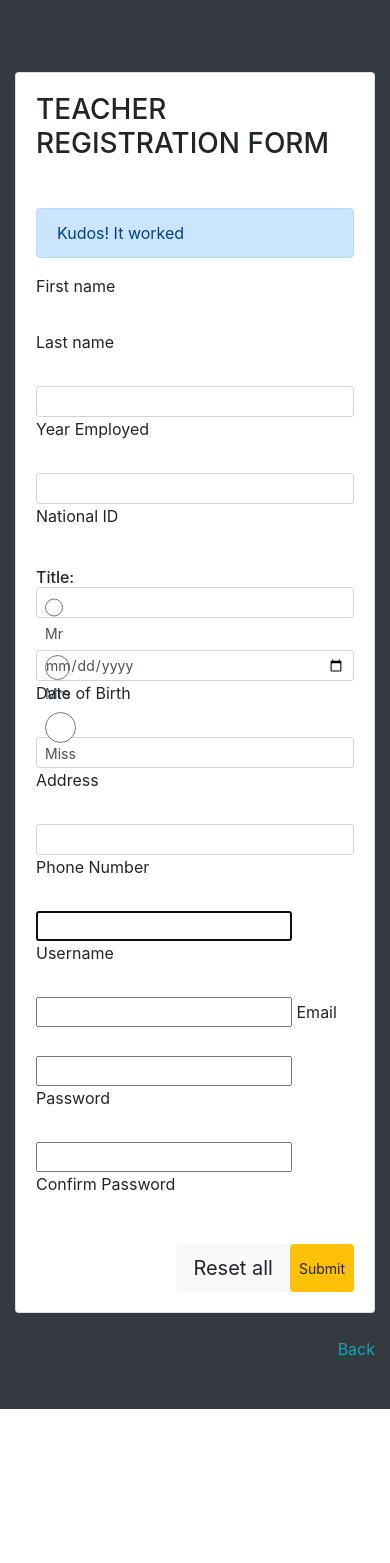
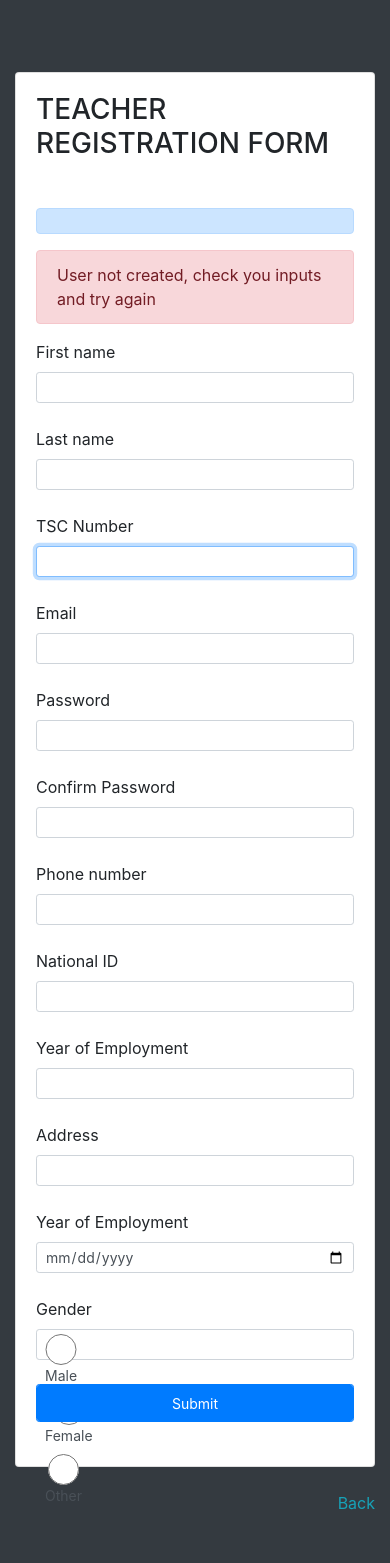
Before and after one commit to AllanG-4779/brian-django, a Django app: page /teacher/registration/ in a window 390 px wide. Before the commit the page ends 1409 px from the top, so only its background shows below. Run offline with Django 4.2, Linux system fonts and the light colour scheme; some libraries are stand-ins or nearby versions.

Commit message:
teacher done

```diff
--- a/base/forms.py
+++ b/base/forms.py
@@ -10,20 +10,23 @@ class SignupForm(UserCreationForm):
 
     class Meta:
         model = User
-        fields = [ "username",
-                  "email", "password1", "password2"]
+        fields = ['first_name', 'last_name', "username", "email", "password1", "password2"]
+    def __init__(self, *args, **kwargs):
+        super(SignupForm, self).__init__(*args, **kwargs)
+        for items in self.fields.values():
+            items.widget.attrs['class'] = "form-control form-control-sm flex"
 
 
 class TeacherCreationForm(ModelForm):
-    CHOICES = [("Mr", "Mr"), ("Mrs", "Mrs"), ("Miss", "Miss"), ]
-    tittle = forms.ChoiceField(
+    CHOICES = [("Male", "Male"), ("Female", "Female"), ("Other", "Other"), ]
+    gender = forms.ChoiceField(
         choices=CHOICES,  widget=forms.RadioSelect(),)
-    dateofbirth = forms.DateField(widget=forms.DateTimeInput(
+    dob = forms.DateField(widget=forms.DateTimeInput(
         attrs={"type": "date"}))
 
     class Meta:
         model = TeacherRegistration
-        fields = '__all__'
+        fields = ['gender', 'dob', 'year_employed', 'phone_number', 'national_id', 'address']
 
     def __init__(self, *args, **kwargs):
         super(TeacherCreationForm, self).__init__(*args, **kwargs)
--- a/base/templates/base/TeacherRegPage.html
+++ b/base/templates/base/TeacherRegPage.html
@@ -39,7 +39,14 @@
                     <h3 class="mb-5 text-uppercase">
                       Teacher registration form
                     </h3>
-                    <p class="alert alert-primary">{{success}}</p>
+                    <p class="alert alert-primary">
+                      <p class="alert alert-danger">{{success}}</p>
+                     {% if authError.non_field_errors %}
+                      <ul>
+                          {{ signup_form.field_errors.as_ul }}
+                      </ul>
+                      {% endif %}
+                    </p>
                     <form
                       method="POST"
                       action="{% url 'teacherregistration' %}"
@@ -48,18 +55,18 @@
                       <div class="row">
                         <div class="col-md-6 mb-4">
                           <div class="form-outline">
-                            {{auth_form.firstname}}
                             <label class="form-label" for="form3Example1m"
                               >First name</label
                             >
+                            {{auth_form.first_name}}
                           </div>
                         </div>
                         <div class="col-md-6 mb-4">
                           <div class="form-outline">
-                            {{auth_form.lastname}}
                             <label class="form-label" for="form3Example1n"
                               >Last name</label
                             >
+                            {{auth_form.last_name}}
                           </div>
                         </div>
                       </div>
@@ -67,36 +74,94 @@
                       <div class="row">
                         <div class="col-md-6 mb-4">
                           <div class="form-outline">
-                            {{teacher_creation.yearemployed}}
-                            <label class="form-label" for="form3Example1n1"
-                              >Year Employed</label
+                            <label class="form-label" for="form3Example1m"
+                              >TSC Number</label
                             >
+                            {{auth_form.username}}
+                          </div>
+                        </div>
+                        <div class="col-md-6 mb-4">
+                          <div class="form-outline">
+                            <label class="form-label" for="form3Example1n"
+                              >Email</label
+                            >
+                            {{auth_form.email}}
                           </div>
                         </div>
                       </div>
-
-                      <div class="form-outline mb-4">
-                        {{teacher_creation.nationalid}}
-                        <label class="form-label" for="form3Example8"
-                          >National ID</label
-                        >
+                      <div class="row">
+                        <div class="col-md-6 mb-4">
+                          <div class="form-outline">
+                            <label class="form-label" for="form3Example1m"
+                              >Password</label
+                            >
+                            {{auth_form.password1}}
+                          </div>
+                        </div>
+                        <div class="col-md-6 mb-4">
+                          <div class="form-outline">
+                            <label class="form-label" for="form3Example1n"
+                              >Confirm Password</label
+                            >
+                            {{auth_form.password2}}
+                          </div>
+                        </div>
                       </div>
-
-                      <div
-                        class="d-md-flex justify-content-start align-items-center mb-4 py-2"
-                      >
-                        <h6 class="mb-0 me-4">Title:</h6>
-
-                        {{teacher_creation.tittle}}
+                      <div class="row">
+                        <div class="col-md-6 mb-4">
+                          <div class="form-outline">
+                            <label class="form-label" for="form3Example1m"
+                              >Phone number</label
+                            >
+                            {{teacher_creation.phone_number}}
+                          </div>
+                        </div>
+                        <div class="col-md-6 mb-4">
+                          <div class="form-outline">
+                            <label class="form-label" for="form3Example1n"
+                              >National ID</label
+                            >
+                            {{teacher_creation.national_id}}
+                          </div>
+                        </div>
                       </div>
-
-                      <div class="form-outline mb-4">
-                        {{teacher_creation.dateofbirth}}
-                        <label class="form-label" for="form3Example9"
-                          >Date of Birth</label
-                        >
+                      <div class="row">
+                        <div class="col-md-6 mb-4">
+                          <div class="form-outline">
+                            <label class="form-label" for="form3Example1m"
+                              >Year of Employment</label
+                            >
+                            {{teacher_creation.year_employed}}
+                          </div>
+                        </div>
+                        <div class="col-md-6 mb-4">
+                          <div class="form-outline">
+                            <label class="form-label" for="form3Example1n"
+                              >Address</label
+                            >
+                            {{teacher_creation.address}}
+                          </div>
+                        </div>
                       </div>
-
+                      <div class="row">
+                        <div class="col-md-6 mb-4">
+                          <div class="form-outline">
+                            <label class="form-label" for="form3Example1m"
+                              >Year of Employment</label
+                            >
+                            {{teacher_creation.dob}}
+                          </div>
+                        </div>
+                        <div class="col-md-6 mb-4">
+                          <div class="form-outline">
+                            <label class="form-label" for="form3Example1n"
+                              >Gender</label
+                            >
+                            {{teacher_creation.gender}}
+                          </div>
+                        </div>
+                      </div>
+                      <!--
                       <div class="form-outline mb-4">
                         {{teacher_creation.address}}
                         <label class="form-label" for="form3Example90"
@@ -145,18 +210,15 @@
                             >
                           </div>
                         </div>
-                      </div>
+                      </div> -->
 
-                      <div class="d-flex justify-content-end pt-3">
-                        <button type="button" class="btn btn-light btn-lg">
-                          Reset all
-                        </button>
-                        <button
-                          type="submit"
-                          class="btn btn-warning btn-sm ms-2"
-                        >
-                          Submit
-                        </button>
+                      <div class="row">
+                        <div class="col-md-6 mb-4">
+                          <input
+                            type="submit"
+                            class="form-control btn btn-sm btn-primary"
+                          />
+                        </div>
                       </div>
                     </form>
                   </div>
--- a/base/views.py
+++ b/base/views.py
@@ -5,7 +5,7 @@ from base.models import Class
 from base.models import Subject
 from base.models import Exam
 from base.models import Term
-from django.contrib.auth.forms import UserCreationForm
+
 from base.forms import TeacherCreationForm, SignupForm
 
 
@@ -24,22 +24,35 @@ def StudentHomePage(request):
 
 def TeacherRegPage(request):
     success = ""
-    teacher_creation = TeacherCreationForm(request.POST)
-    signup_form = SignupForm(request.POST)
-    # print(signup_form.data)
-    # print(teacher_creation.data)
+
+    signup_form  = SignupForm(request.POST)
+    teacher_creation  = TeacherCreationForm(request.POST)
+
     if signup_form.is_valid():
-        signup_form.save(commit=True)
+
+        success= "auth is valid"
+        if teacher_creation.is_valid():
+           success="both are valid"
+
+           user = signup_form.save(commit=True)
+           user.is_staff=True
+           user.save()
+           teacher = teacher_creation.data
+           TeacherRegistration(auth_id=user, phone_number=teacher.get('phone_number'),
+            year_employed=teacher.get('year_employed'),address=teacher.get('address'),
+             dob=teacher.get('dob'),national_id=teacher.get('national_id'),
+              gender = teacher.get('gender')).save()
+           success = "User Created successfully"
+        else:
+            print(teacher_creation.non_field_errors.__get__('phone_number'))
+            success="Some additional details were not validated"
+            return render(request, "base/TeacherRegPage.html",
+             {"teacher_creation":teacher_creation, "signup_form":signup_form, "success":success})
     else:
+        success = "User not created, check you inputs and try again"
 
-        user = signup_form.error_messages
-
-    # teacher = TeacherRegistration(firstname=teacher_creation.data.get("firstname"), lastname=teacher_creation.data.get("lastname"), tscnumber=signup_form.data.get("username"), yearemployed=teacher_creation.data.get("yearemployed"), nationalid=teacher_creation.data.get(
-    #     "nationalid"), tittle=teacher_creation.data.get("tittle"), dateofbirth=teacher_creation.data.get("dateofbirth"), address=teacher_creation.data.get("address"), phonenumber=teacher_creation.data.get("phonenumber"), auth_id=user)
-
-    # teacher.save()
-    success = "Kudos! It worked"
-    return render(request, 'base/TeacherRegPage.html', {"auth_form": signup_form, "teacher_creation": teacher_creation, "success": success})
+    return render(request, 'base/TeacherRegPage.html',
+     {"auth_form": signup_form, "teacher_creation": teacher_creation, "success": success})
 
 
 def StudentRegPage(request):
```
Also changed, not shown: base/models.py (+6 -9 lines), testapp/settings.py (+6 -6 lines), base/migrations/0001_initial.py, base/migrations/0002_studentregistration_auth_id_and_more.py (deleted), base/migrations/0003_alter_teacherregistration_dateofbirth.py (deleted).
